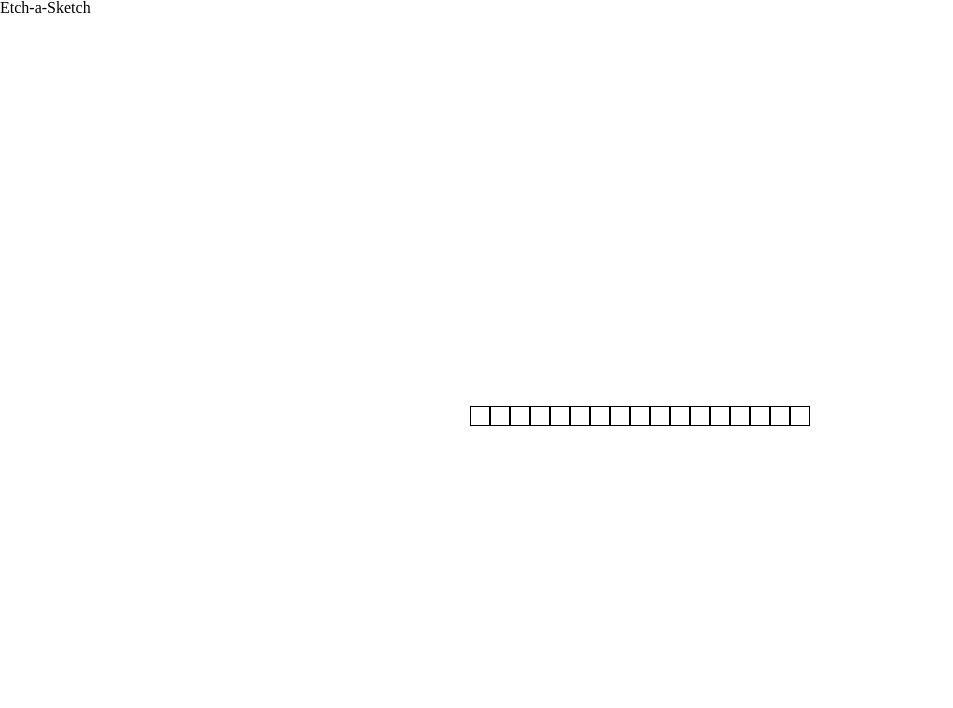
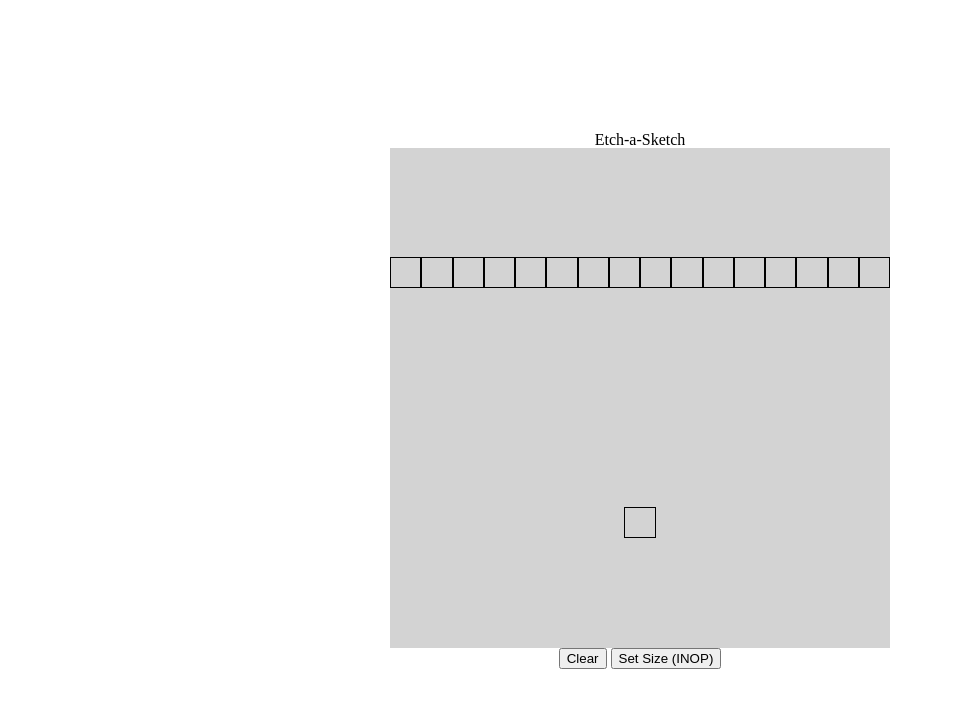
Before and after one commit to ykoziy/etch-a-sketch, a plain HTML site: page index.html in a window 1280 px wide. Shown: the whole page, without its empty margins (0-953 px from the left). Drawn offline with Linux system fonts and the light colour scheme.

Commit message:
Fixed visuals

```diff
--- a/index.html
+++ b/index.html
@@ -7,9 +7,13 @@
         <link rel="stylesheet" href="style/index.css">
     </head>
     <body>
-        <h1>Etch-a-Sketch</h1>
         <div class="content">
+            <h1>Etch-a-Sketch</h1>
             <div class="container">
+            </div>
+            <div class="controls">
+                <button>Clear</button>
+                <button>Set Size (INOP)</button>
             </div>
         </div>
         <script src="/script/main.js"></script>
--- a/style/index.css
+++ b/style/index.css
@@ -13,6 +13,7 @@ body {
 
 .content {
     display: flex;
+    flex-direction: column;
     justify-content: center;
     align-items: center;
     height: 100vh;
@@ -24,11 +25,14 @@ body {
     justify-content: center;
     align-items: center;
     flex-wrap: wrap;
+    width: 500px;
+    height: 500px;
+    background-color: lightgray;
 }
 
 .grid-item {
-    width: 20px;
-    height: 20px;
+    width: 31.25px;
+    height: 31.25px;
     border: 1px solid black;
 }
 
```
